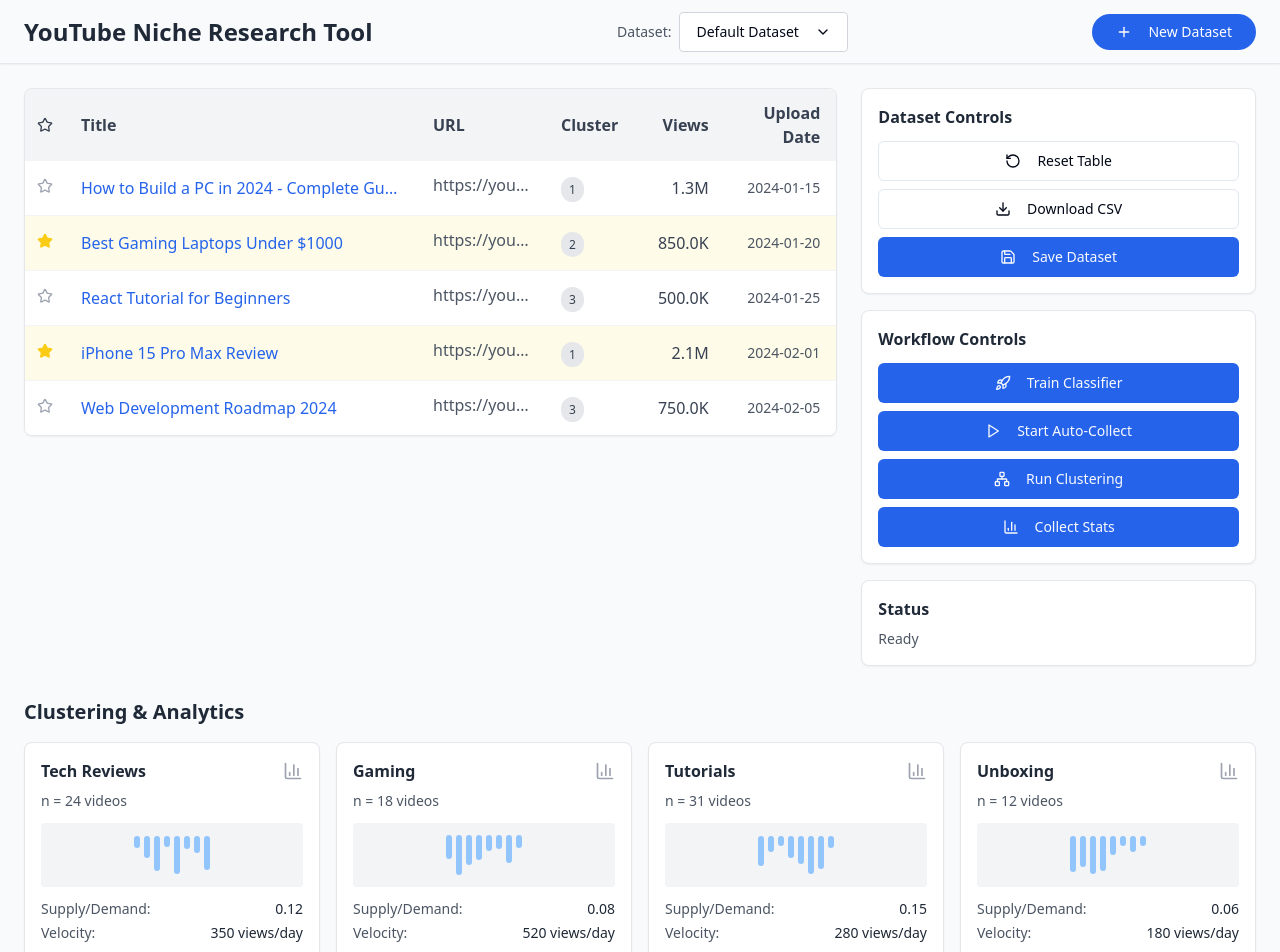
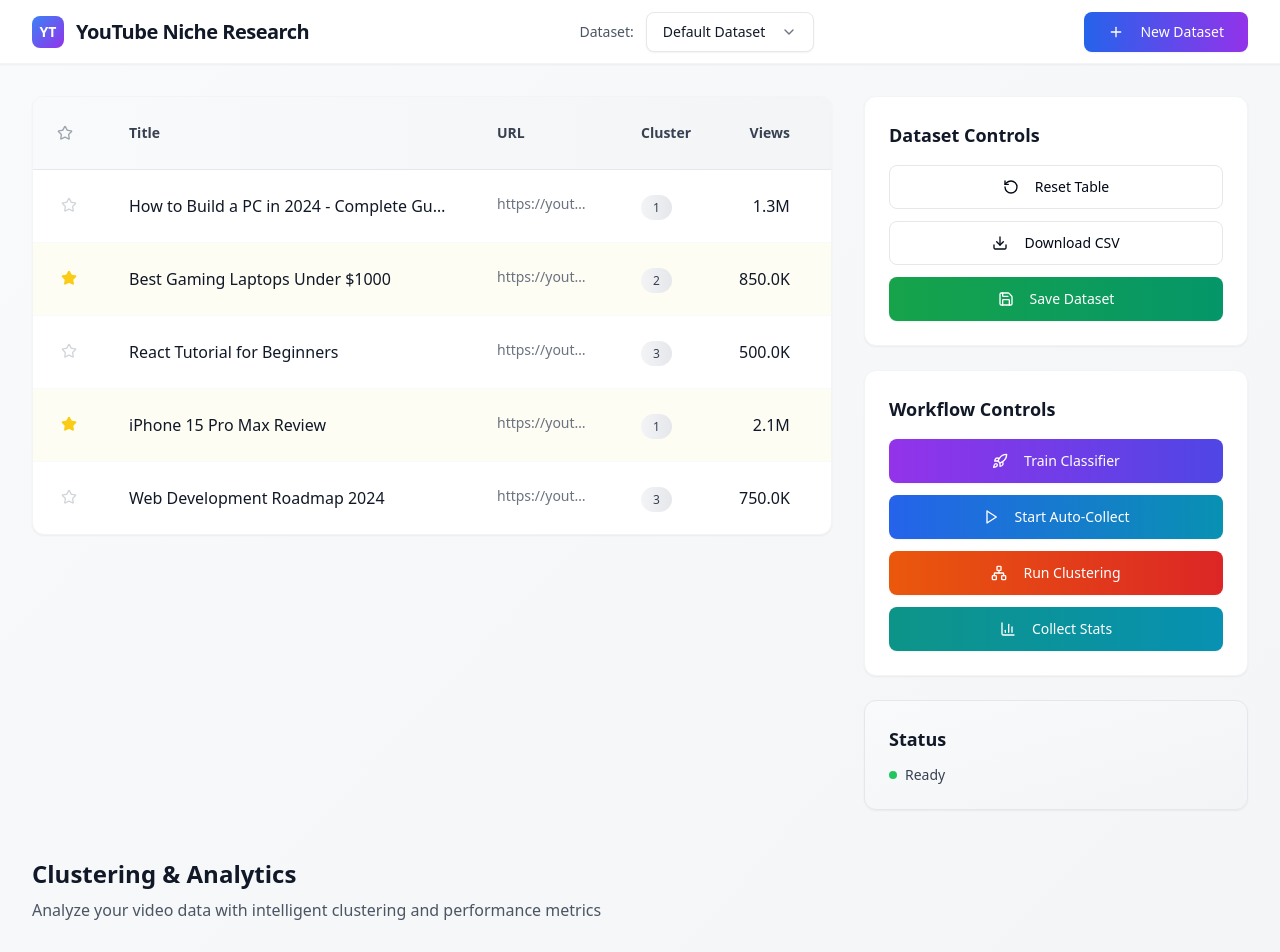
Before and after one commit to E5GEN2/niche-vision-explorer, a React (Vite) app: page / in a window 1280 px wide. Shown: the top 952 px of the page. Built offline with nearby package versions, Linux system fonts and the light colour scheme.

Commit message:
Refactor: Apply modern and intuitive design
Refactor the UI to improve aesthetics and usability while maintaining existing functionality.

```diff
--- a/src/components/ClusterCards.tsx
+++ b/src/components/ClusterCards.tsx
@@ -1,6 +1,6 @@
 
 import React from 'react';
-import { BarChart3 } from 'lucide-react';
+import { BarChart3, TrendingUp, Users, Clock } from 'lucide-react';
 
 interface ClusterData {
   id: number;
@@ -16,29 +16,38 @@ interface ClusterCardsProps {
 
 const ClusterCards: React.FC<ClusterCardsProps> = ({ clusters }) => {
   return (
-    <div className="mt-8">
-      <h2 className="text-xl font-bold text-gray-800 mb-4">Clustering & Analytics</h2>
-      <div className="grid grid-cols-1 md:grid-cols-2 lg:grid-cols-3 xl:grid-cols-4 gap-4">
+    <div className="mt-12">
+      <div className="mb-8">
+        <h2 className="text-2xl font-bold text-gray-900 mb-2">Clustering & Analytics</h2>
+        <p className="text-gray-600">Analyze your video data with intelligent clustering and performance metrics</p>
+      </div>
+      <div className="grid grid-cols-1 md:grid-cols-2 lg:grid-cols-3 xl:grid-cols-4 gap-6">
         {clusters.map((cluster) => (
           <div
             key={cluster.id}
-            className="bg-white border border-gray-200 rounded-lg p-4 shadow-sm hover:shadow-md transition-shadow"
+            className="bg-white rounded-xl border border-gray-100 p-6 shadow-sm hover:shadow-md transition-all duration-300 hover:-translate-y-1"
           >
-            <div className="flex items-center justify-between mb-2">
-              <h3 className="font-semibold text-gray-800">{cluster.name}</h3>
-              <BarChart3 className="h-5 w-5 text-gray-400" />
+            <div className="flex items-center justify-between mb-4">
+              <h3 className="font-semibold text-gray-900 text-lg">{cluster.name}</h3>
+              <div className="p-2 bg-gradient-to-br from-blue-50 to-purple-50 rounded-lg">
+                <BarChart3 className="h-5 w-5 text-blue-600" />
+              </div>
             </div>
-            <p className="text-sm text-gray-600 mb-3">n = {cluster.videoCount} videos</p>
+
+            <div className="flex items-center space-x-2 mb-4">
+              <Users className="h-4 w-4 text-gray-400" />
+              <p className="text-sm text-gray-600 font-medium">{cluster.videoCount} videos</p>
+            </div>
 
             {/* Mini chart placeholder */}
-            <div className="bg-gray-100 rounded h-16 mb-3 flex items-center justify-center">
+            <div className="bg-gradient-to-r from-gray-50 to-gray-100 rounded-lg h-16 mb-4 flex items-center justify-center">
               <div className="flex space-x-1">
                 {[...Array(8)].map((_, i) => (
                   <div
                     key={i}
-                    className="bg-blue-300 rounded-sm"
+                    className="bg-gradient-to-t from-blue-400 to-blue-300 rounded-sm shadow-sm"
                     style={{
-                      width: '6px',
+                      width: '4px',
                       height: `${Math.random() * 32 + 8}px`
                     }}
                   />
@@ -47,14 +56,20 @@ const ClusterCards: React.FC<ClusterCardsProps> = ({ clusters }) => {
             </div>
 
             {/* Metrics */}
-            <div className="space-y-1">
-              <div className="flex justify-between text-sm">
-                <span className="text-gray-600">Supply/Demand:</span>
-                <span className="font-medium text-gray-800">{cluster.supplyDemandRatio.toFixed(2)}</span>
+            <div className="space-y-3">
+              <div className="flex items-center justify-between">
+                <div className="flex items-center space-x-2">
+                  <TrendingUp className="h-4 w-4 text-green-500" />
+                  <span className="text-sm text-gray-600 font-medium">Supply/Demand:</span>
+                </div>
+                <span className="font-semibold text-gray-900">{cluster.supplyDemandRatio.toFixed(2)}</span>
               </div>
-              <div className="flex justify-between text-sm">
-                <span className="text-gray-600">Velocity:</span>
-                <span className="font-medium text-gray-800">{cluster.velocity} views/day</span>
+              <div className="flex items-center justify-between">
+                <div className="flex items-center space-x-2">
+                  <Clock className="h-4 w-4 text-blue-500" />
+                  <span className="text-sm text-gray-600 font-medium">Velocity:</span>
+                </div>
+                <span className="font-semibold text-gray-900">{cluster.velocity} views/day</span>
               </div>
             </div>
           </div>
--- a/src/components/ControlPanel.tsx
+++ b/src/components/ControlPanel.tsx
@@ -25,15 +25,15 @@ const ControlPanel: React.FC<ControlPanelProps> = ({
   isLoading = false
 }) => {
   return (
-    <div className="space-y-4">
+    <div className="space-y-6">
       {/* Dataset Controls Card */}
-      <div className="bg-white border border-gray-200 rounded-lg p-4 shadow-sm">
-        <h3 className="font-semibold text-gray-800 mb-3">Dataset Controls</h3>
-        <div className="space-y-2">
+      <div className="bg-white rounded-xl border border-gray-100 p-6 shadow-sm">
+        <h3 className="font-semibold text-gray-900 mb-4 text-lg">Dataset Controls</h3>
+        <div className="space-y-3">
           <Button
             onClick={onResetTable}
             variant="outline"
-            className="w-full flex items-center space-x-2"
+            className="w-full flex items-center justify-center space-x-2 h-11 rounded-lg border-gray-200 hover:bg-gray-50 font-medium"
             disabled={isLoading}
           >
             <RotateCcw className="h-4 w-4" />
@@ -42,7 +42,7 @@ const ControlPanel: React.FC<ControlPanelProps> = ({
           <Button
             onClick={onDownloadCSV}
             variant="outline"
-            className="w-full flex items-center space-x-2"
+            className="w-full flex items-center justify-center space-x-2 h-11 rounded-lg border-gray-200 hover:bg-gray-50 font-medium"
             disabled={isLoading}
           >
             <Download className="h-4 w-4" />
@@ -50,7 +50,7 @@ const ControlPanel: React.FC<ControlPanelProps> = ({
           </Button>
           <Button
             onClick={onSaveDataset}
-            className="w-full flex items-center space-x-2 bg-blue-600 hover:bg-blue-700"
+            className="w-full flex items-center justify-center space-x-2 h-11 rounded-lg bg-gradient-to-r from-green-600 to-emerald-600 hover:from-green-700 hover:to-emerald-700 text-white font-medium shadow-sm"
             disabled={isLoading}
           >
             <Save className="h-4 w-4" />
@@ -60,12 +60,12 @@ const ControlPanel: React.FC<ControlPanelProps> = ({
       </div>
 
       {/* Workflow Controls Card */}
-      <div className="bg-white border border-gray-200 rounded-lg p-4 shadow-sm">
-        <h3 className="font-semibold text-gray-800 mb-3">Workflow Controls</h3>
-        <div className="space-y-2">
+      <div className="bg-white rounded-xl border border-gray-100 p-6 shadow-sm">
+        <h3 className="font-semibold text-gray-900 mb-4 text-lg">Workflow Controls</h3>
+        <div className="space-y-3">
           <Button
             onClick={onTrainClassifier}
-            className="w-full flex items-center space-x-2 bg-blue-600 hover:bg-blue-700"
+            className="w-full flex items-center justify-center space-x-2 h-11 rounded-lg bg-gradient-to-r from-purple-600 to-indigo-600 hover:from-purple-700 hover:to-indigo-700 text-white font-medium shadow-sm"
             disabled={isLoading}
           >
             <Rocket className="h-4 w-4" />
@@ -73,7 +73,7 @@ const ControlPanel: React.FC<ControlPanelProps> = ({
           </Button>
           <Button
             onClick={onStartAutoCollect}
-            className="w-full flex items-center space-x-2 bg-blue-600 hover:bg-blue-700"
+            className="w-full flex items-center justify-center space-x-2 h-11 rounded-lg bg-gradient-to-r from-blue-600 to-cyan-600 hover:from-blue-700 hover:to-cyan-700 text-white font-medium shadow-sm"
             disabled={isLoading}
           >
             <Play className="h-4 w-4" />
@@ -81,7 +81,7 @@ const ControlPanel: React.FC<ControlPanelProps> = ({
           </Button>
           <Button
             onClick={onRunClustering}
-            className="w-full flex items-center space-x-2 bg-blue-600 hover:bg-blue-700"
+            className="w-full flex items-center justify-center space-x-2 h-11 rounded-lg bg-gradient-to-r from-orange-600 to-red-600 hover:from-orange-700 hover:to-red-700 text-white font-medium shadow-sm"
             disabled={isLoading}
           >
             <Network className="h-4 w-4" />
@@ -89,7 +89,7 @@ const ControlPanel: React.FC<ControlPanelProps> = ({
           </Button>
           <Button
             onClick={onCollectStats}
-            className="w-full flex items-center space-x-2 bg-blue-600 hover:bg-blue-700"
+            className="w-full flex items-center justify-center space-x-2 h-11 rounded-lg bg-gradient-to-r from-teal-600 to-cyan-600 hover:from-teal-700 hover:to-cyan-700 text-white font-medium shadow-sm"
             disabled={isLoading}
           >
             <BarChart3 className="h-4 w-4" />
@@ -99,16 +99,19 @@ const ControlPanel: React.FC<ControlPanelProps> = ({
       </div>
 
       {/* Status & Logs Card */}
-      <div className="bg-white border border-gray-200 rounded-lg p-4 shadow-sm">
-        <h3 className="font-semibold text-gray-800 mb-2">Status</h3>
-        <div className="text-sm text-gray-600">
+      <div className="bg-gradient-to-br from-gray-50 to-gray-100 rounded-xl border border-gray-200 p-6 shadow-sm">
+        <h3 className="font-semibold text-gray-900 mb-3 text-lg">Status</h3>
+        <div className="text-sm">
           {isLoading ? (
-            <div className="flex items-center space-x-2">
-              <div className="w-4 h-4 border-2 border-blue-600 border-t-transparent rounded-full animate-spin"></div>
-              <span>Processing...</span>
+            <div className="flex items-center space-x-3">
+              <div className="w-5 h-5 border-2 border-blue-600 border-t-transparent rounded-full animate-spin"></div>
+              <span className="text-gray-700 font-medium">Processing...</span>
             </div>
           ) : (
-            <span>Ready</span>
+            <div className="flex items-center space-x-2">
+              <div className="w-2 h-2 bg-green-500 rounded-full"></div>
+              <span className="text-gray-700 font-medium">Ready</span>
+            </div>
           )}
         </div>
       </div>
--- a/src/components/DataTable.tsx
+++ b/src/components/DataTable.tsx
@@ -26,51 +26,50 @@ const DataTable: React.FC<DataTableProps> = ({ data, onStarToggle, onTitleClick
   };
 
   return (
-    <div className="bg-white border border-gray-200 rounded-lg shadow-sm overflow-hidden">
+    <div className="bg-white rounded-xl border border-gray-100 shadow-sm overflow-hidden">
       <div className="overflow-x-auto">
         <table className="w-full">
-          <thead className="bg-gray-100">
+          <thead className="bg-gradient-to-r from-gray-50 to-gray-100 border-b border-gray-200">
             <tr>
-              <th className="w-8 px-3 py-3 text-left font-semibold text-gray-700">
-                <Star className="h-4 w-4" />
+              <th className="w-12 px-6 py-4 text-left">
+                <Star className="h-4 w-4 text-gray-400" />
               </th>
-              <th className="px-4 py-3 text-left font-semibold text-gray-700">Title</th>
-              <th className="px-4 py-3 text-left font-semibold text-gray-700 w-32">URL</th>
-              <th className="px-4 py-3 text-left font-semibold text-gray-700 w-20">Cluster</th>
-              <th className="px-4 py-3 text-right font-semibold text-gray-700 w-24">Views</th>
-              <th className="px-4 py-3 text-right font-semibold text-gray-700 w-32">Upload Date</th>
+              <th className="px-6 py-4 text-left font-semibold text-gray-700 text-sm">Title</th>
+              <th className="px-6 py-4 text-left font-semibold text-gray-700 text-sm w-32">URL</th>
+              <th className="px-6 py-4 text-left font-semibold text-gray-700 text-sm w-20">Cluster</th>
+              <th className="px-6 py-4 text-right font-semibold text-gray-700 text-sm w-24">Views</th>
+              <th className="px-6 py-4 text-right font-semibold text-gray-700 text-sm w-32">Upload Date</th>
             </tr>
           </thead>
-          <tbody className="divide-y divide-gray-100">
+          <tbody className="divide-y divide-gray-50">
             {data.map((video, index) => (
               <tr
                 key={video.id}
                 className={`
-                  h-12 hover:bg-blue-50 transition-colors
-                  ${index % 2 === 0 ? 'bg-white' : 'bg-gray-50'}
-                  ${video.starred ? 'bg-yellow-50' : ''}
+                  h-14 hover:bg-blue-50/50 transition-all duration-200
+                  ${video.starred ? 'bg-yellow-50/50 hover:bg-yellow-100/50' : ''}
                 `}
               >
-                <td className="px-3 py-3">
+                <td className="px-6 py-4">
                   <button
                     onClick={() => onStarToggle(video.id)}
-                    className="text-gray-400 hover:text-yellow-500 transition-colors"
+                    className="text-gray-300 hover:text-yellow-500 transition-colors p-1 rounded-md hover:bg-yellow-50"
                   >
                     <Star
                       className={`h-4 w-4 ${video.starred ? 'fill-yellow-400 text-yellow-400' : ''}`}
                     />
                   </button>
                 </td>
-                <td className="px-4 py-3">
+                <td className="px-6 py-4">
                   <button
                     onClick={() => onTitleClick(video.url)}
-                    className="text-blue-600 hover:text-blue-800 hover:underline text-left truncate max-w-xs"
+                    className="text-gray-900 hover:text-blue-600 hover:underline text-left font-medium truncate max-w-xs block transition-colors"
                     title={video.title}
                   >
                     {video.title}
                   </button>
                 </td>
-                <td className="px-4 py-3 text-gray-600">
+                <td className="px-6 py-4 text-gray-500 text-sm">
                   <span
                     className="truncate max-w-24 inline-block"
                     title={video.url}
@@ -78,15 +77,15 @@ const DataTable: React.FC<DataTableProps> = ({ data, onStarToggle, onTitleClick
                     {video.url}
                   </span>
                 </td>
-                <td className="px-4 py-3">
-                  <span className="bg-gray-200 text-gray-700 px-2 py-1 rounded-full text-xs">
+                <td className="px-6 py-4">
+                  <span className="bg-gradient-to-r from-gray-100 to-gray-200 text-gray-700 px-3 py-1 rounded-full text-xs font-medium">
                     {video.cluster}
                   </span>
                 </td>
-                <td className="px-4 py-3 text-right text-gray-700">
+                <td className="px-6 py-4 text-right text-gray-900 font-medium">
                   {formatViews(video.views)}
                 </td>
-                <td className="px-4 py-3 text-right text-gray-600 text-sm">
+                <td className="px-6 py-4 text-right text-gray-500 text-sm">
                   {video.uploadDate}
                 </td>
               </tr>
--- a/src/components/Header.tsx
+++ b/src/components/Header.tsx
@@ -23,32 +23,37 @@ const Header: React.FC<HeaderProps> = ({
   onNewDataset
 }) => {
   return (
-    <header className="bg-gray-50 border-b border-gray-200 h-16 flex items-center px-6 shadow-sm">
-      <div className="flex-1 flex items-center justify-between">
+    <header className="bg-white border-b border-gray-100 h-16 flex items-center px-8 shadow-sm backdrop-blur-sm">
+      <div className="flex-1 flex items-center justify-between max-w-7xl mx-auto w-full">
         {/* Logo / Title */}
-        <h1 className="text-2xl font-bold text-gray-800">
-          YouTube Niche Research Tool
-        </h1>
+        <div className="flex items-center space-x-3">
+          <div className="w-8 h-8 bg-gradient-to-br from-blue-500 to-purple-600 rounded-lg flex items-center justify-center">
+            <span className="text-white font-bold text-sm">YT</span>
+          </div>
+          <h1 className="text-xl font-semibold text-gray-900 tracking-tight">
+            YouTube Niche Research
+          </h1>
+        </div>
 
         {/* Dataset Selector */}
-        <div className="flex items-center space-x-2">
-          <span className="text-sm text-gray-600">Dataset:</span>
+        <div className="flex items-center space-x-3">
+          <span className="text-sm font-medium text-gray-600">Dataset:</span>
           <DropdownMenu>
             <DropdownMenuTrigger asChild>
               <Button
                 variant="outline"
-                className="bg-white border border-gray-300 rounded px-4 py-2 flex items-center space-x-2 hover:bg-gray-50"
+                className="bg-white hover:bg-gray-50 border border-gray-200 rounded-lg px-4 py-2 flex items-center space-x-2 min-w-[160px] justify-between shadow-sm"
               >
-                <span>{currentDataset}</span>
-                <ChevronDown className="h-4 w-4" />
+                <span className="font-medium text-gray-900">{currentDataset}</span>
+                <ChevronDown className="h-4 w-4 text-gray-500" />
               </Button>
             </DropdownMenuTrigger>
-            <DropdownMenuContent className="bg-white border border-gray-200 rounded-md shadow-lg z-50">
+            <DropdownMenuContent className="bg-white border border-gray-200 rounded-lg shadow-xl z-50 min-w-[160px]">
               {datasets.map((dataset) => (
                 <DropdownMenuItem
                   key={dataset}
                   onClick={() => onDatasetChange(dataset)}
-                  className="px-4 py-2 hover:bg-gray-100 cursor-pointer"
+                  className="px-4 py-3 hover:bg-gray-50 cursor-pointer font-medium text-gray-700 hover:text-gray-900"
                 >
                   {dataset}
                 </DropdownMenuItem>
@@ -60,7 +65,7 @@ const Header: React.FC<HeaderProps> = ({
         {/* New Dataset Button */}
         <Button
           onClick={onNewDataset}
-          className="bg-blue-600 hover:bg-blue-700 text-white rounded-full px-6 py-2 h-9 flex items-center space-x-2"
+          className="bg-gradient-to-r from-blue-600 to-purple-600 hover:from-blue-700 hover:to-purple-700 text-white rounded-lg px-6 py-2 h-10 flex items-center space-x-2 shadow-sm font-medium"
         >
           <Plus className="h-4 w-4" />
           <span>New Dataset</span>
--- a/src/pages/Index.tsx
+++ b/src/pages/Index.tsx
@@ -1,4 +1,3 @@
-
 import React, { useState } from 'react';
 import Header from '../components/Header';
 import DataTable from '../components/DataTable';
@@ -163,7 +162,7 @@ const Index = () => {
   };
 
   return (
-    <div className="min-h-screen flex flex-col bg-gray-50">
+    <div className="min-h-screen flex flex-col bg-gradient-to-br from-gray-50 to-gray-100">
       <Header
         currentDataset={currentDataset}
         datasets={datasets}
@@ -171,9 +170,9 @@ const Index = () => {
         onNewDataset={handleNewDataset}
       />
 
-      <main className="flex-1 p-6">
+      <main className="flex-1 p-8">
         <div className="max-w-7xl mx-auto">
-          <div className="grid grid-cols-12 gap-6">
+          <div className="grid grid-cols-12 gap-8">
             {/* Left Pane - Data Table */}
             <div className="col-span-12 lg:col-span-8">
               <DataTable
```
Also changed, not shown: src/components/Footer.tsx (+4 -4 lines), src/components/LoadingOverlay.tsx (+6 -4 lines), src/components/NewDatasetModal.tsx (+14 -9 lines).
